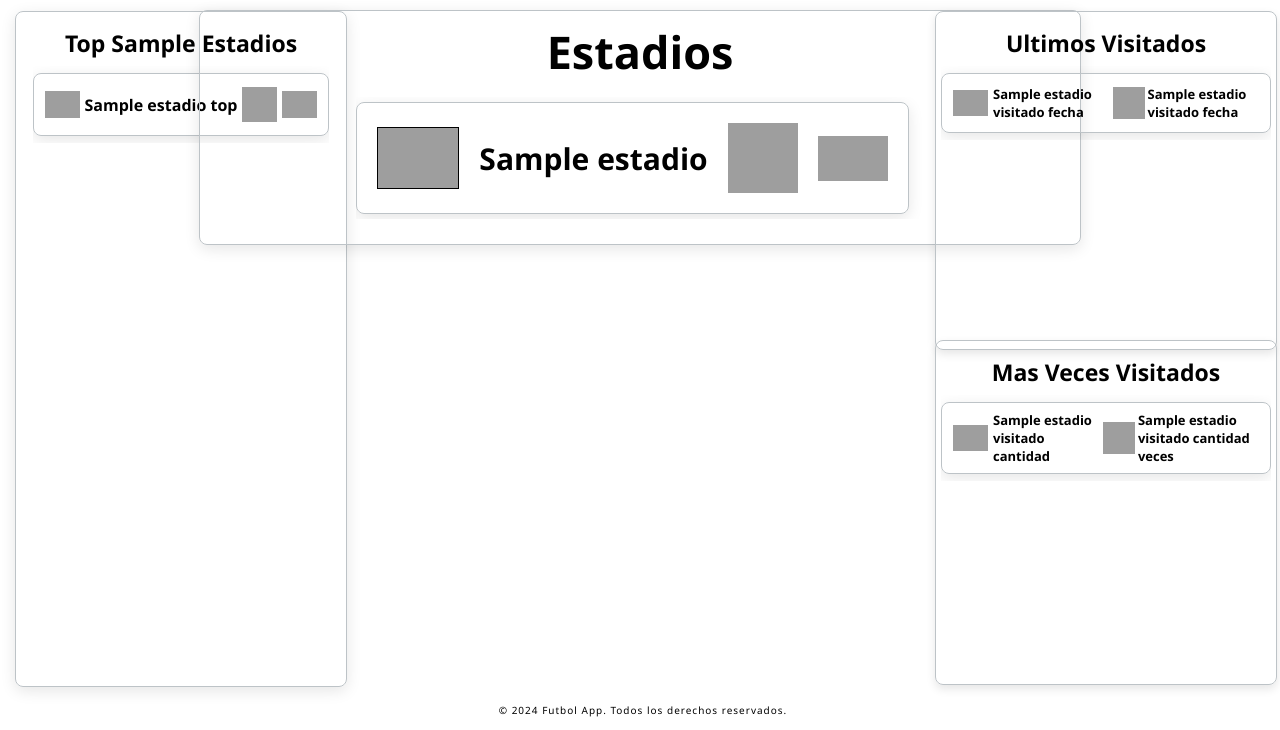
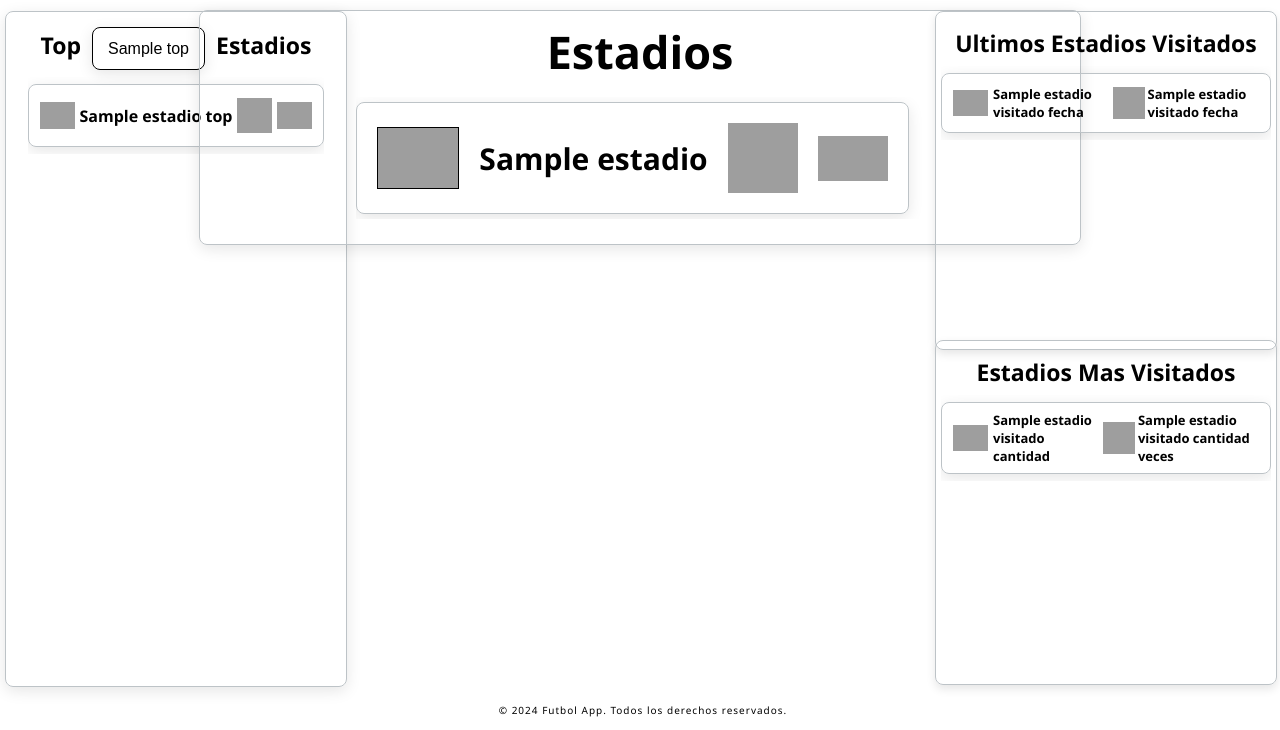
Before and after one commit to nachodorado98/Flask-Futbol-Azure, a Python web app: template web/src/templates/estadios.html in a window 1280 px wide. Shown: the part 70-800 px from the top of the page. Run offline with Jinja, Linux system fonts and the light colour scheme; the template is opened without the code that fills it: most values are stand-ins (such as "Sample title", 1, 10 or a date in 2020); grey boxes are pictures that could not be loaded.

Commit message:
Indicacion de estadio asistido en pagina estadio. Filtro de los estadios top en pagina estadios. Mejoras varias

```diff
--- a/web/src/blueprints/partidos.py
+++ b/web/src/blueprints/partidos.py
@@ -47,6 +47,8 @@ def pagina_partidos():
 								usuario=current_user.id,
 								equipo=equipo,
 								nombre_equipo=nombre_equipo,
+								temporada_filtrada=None,
+								local=local,
 								url_imagen_escudo=URL_DATALAKE_ESCUDOS)
 
 	temporada_filtrada=temporadas[0] if not temporada else temporada
@@ -59,6 +61,8 @@ def pagina_partidos():
 						usuario=current_user.id,
 						equipo=equipo,
 						nombre_equipo=nombre_equipo,
+						temporada_filtrada=temporada_filtrada,
+						local=local,
 						url_imagen_escudo=URL_DATALAKE_ESCUDOS)
 
 	partidos_ganados=len(list(filter(lambda partido: partido[-1]==1, partidos_filtrados)))
@@ -76,4 +80,5 @@ def pagina_partidos():
 							partidos_ganados=partidos_ganados,
 							partidos_asistidos=partidos_asistidos_filtrados,
 							numero_partidos_asistidos=len(partidos_asistidos_filtrados),
+							local=local,
 							url_imagen_escudo=URL_DATALAKE_ESCUDOS)
--- a/web/src/static/css/estadio.css
+++ b/web/src/static/css/estadio.css
@@ -20,6 +20,12 @@
     font-size: 55px;
     margin: 0px;
     color: var(--color-secundario)
+}
+
+.tarjeta-estadio .estadio-asistido {
+    margin-top: 10px;
+    width: 38px;
+    height: 38px;
 }
 
 .equipo-estadio {
--- a/web/src/static/css/estadios.css
+++ b/web/src/static/css/estadios.css
@@ -106,7 +106,7 @@
     flex-direction: column;
     display: flex;
     align-items: center;
-    margin: 10px auto 10px 15px;
+    margin: 10px auto 10px 5px;
     padding: 5px;
     border: 1px solid #bdc3c7;
     border-radius: 8px;
@@ -114,7 +114,7 @@
     cursor: default;
     background-color: var(--color-primario);
     color: var(--color-secundario);
-    width: 320px;
+    width: 330px;
     position: fixed;
     top: 71px;
     bottom: 33px;
@@ -199,6 +199,49 @@
     margin-top: 5px;
     width: 35px;
     height: 22,5px;
+}
+
+.desplegable-cantidad-estadios {
+    display: inline-block;
+    align-items: center;
+    margin-left: 5px;
+    margin-right: 5px;
+}
+
+.custom-select-wrapper {
+    position: relative;
+    display: inline-block;
+}
+
+.custom-select {
+    position: relative;
+    width: auto;
+}
+
+.select-estadios {
+    display: block;
+    padding: 12px 15px;
+    border: 1px solid;
+    border-radius: 8px;
+    background-color: var(--color-primario);
+    color: var(--color-secundario);
+    cursor: pointer;
+    box-shadow: 0 4px 15px rgba(0, 0, 0, 0.1);
+    font-size: 16px;
+    appearance: none;
+    -webkit-appearance: none;
+    -moz-appearance: none;
+}
+
+.select-estadios:focus {
+    outline: none;
+    border-color: var(--color-secundario);
+    box-shadow: 0 0 5px var(--color-secundario);
+}
+
+.select-estadios option {
+    background-color: var(--color-primario);
+    color: var(--color-secundario);
 }
 
 .tarjeta-estadios-visitados-fecha {
--- a/web/src/static/css/partidos.css
+++ b/web/src/static/css/partidos.css
@@ -62,7 +62,7 @@ body {
     margin: 2px 0;
     margin-top: 30px;
     padding: 0;
-    font-size: 18px;
+    font-size: 22px;
 }
 
 .circulo-partidos-totales .valor-circulo-partidos-totales,
@@ -195,7 +195,8 @@ body {
 
 .contenedor-titulo {
     width: 100%;
-    max-width: 850px;
+    max-width: 900px;
+    min-width: 900px;
     margin: 0px auto;
     margin-bottom: 15px;
     padding: 0px;
@@ -208,7 +209,7 @@ body {
 }
 
 .contenedor-titulo h1 {
-    font-size: 40px;
+    font-size: 35px;
 }
 
 .contenedor-tarjetas-partidos{
--- /dev/null
+++ b/web/src/static/js/estadios_top.js
@@ -0,0 +1,5 @@
+function estadiosTopFiltro() {
+    const select = document.getElementById('cantidad-estadios-select');
+    const valorSeleccionado = select.value;
+    window.location.href = `/estadios?top_estadios=${valorSeleccionado}`;
+}
--- a/web/src/templates/estadios.html
+++ b/web/src/templates/estadios.html
@@ -9,7 +9,24 @@
 <div class="contenedor-lateral contenedor-lateral-izq">
     <div class="tarjeta-estadios-top-totales">
 
-        <p class="titulo-top-estadios"><strong>Top {{ numero_top }} Estadios</strong></p>
+        <div class="titulo-top-estadios">
+            <strong>Top
+                <div class="desplegable-cantidad-estadios">
+                    <div class="custom-select-wrapper">
+                        <div class="custom-select">
+                            <select id="cantidad-estadios-select" class="select-estadios" onchange="estadiosTopFiltro()">
+                                {% for top in tops %}
+                                    <option value="{{ top }}" {% if numero_top==top %} selected {% endif %}>
+                                        {{ top }}
+                                    </option>
+                                {% endfor %}
+                            </select>
+                        </div>
+                    </div>
+                </div>
+                Estadios
+            </strong>
+        </div>
 
         {% if datos_estadios_top %}
 
@@ -55,6 +72,8 @@
 
     </div>
 </div>
+
+<script src="{{ url_for('static', filename='js/estadios_top.js') }}"></script>
 
 {% endblock contenedor_lateral_izq %}
 
@@ -118,7 +137,7 @@
     {% if estadios_asistidos_fecha %}
         <div class="tarjeta-estadios-visitados-fecha">
 
-        <p class="titulo-estadios-visitados-fecha"><strong>Ultimos Visitados</strong></p>
+        <p class="titulo-estadios-visitados-fecha"><strong>Ultimos Estadios Visitados</strong></p>
 
         <div class="tarjetas-estadios-visitados-totales-fecha">
                 <div class="tarjetas-estadios-visitados-totales-fecha-wrapper">
@@ -160,7 +179,7 @@
     {% if estadios_asistidos_cantidad %}
         <div class="tarjeta-estadios-visitados-cantidad">
 
-        <p class="titulo-estadios-visitados-cantidad"><strong>Mas Veces Visitados</strong></p>
+        <p class="titulo-estadios-visitados-cantidad"><strong>Estadios Mas Visitados</strong></p>
 
         <div class="tarjetas-estadios-visitados-totales-cantidad">
                 <div class="tarjetas-estadios-visitados-totales-cantidad-wrapper">
--- a/web/src/templates/partido.html
+++ b/web/src/templates/partido.html
@@ -198,7 +198,7 @@
         {% endif %}
 
         <button class="button-volver-partido" onclick="window.location.href='/partidos?temporada={{ partido[14] }}'">
-            Partidos Temporada {{ partido[14] }}
+            Partidos Temporada {{ partido[14]-1 }}/{{ partido[14] }}
         </button>
 
         {% if partido_id_siguiente %}
--- a/web/src/templates/partidos.html
+++ b/web/src/templates/partidos.html
@@ -44,15 +44,15 @@
 
         <div class="contenedor-lateral contenedor-lateral-izq">
             <div class="circulo-partidos-totales">
-                <p class="titulo-circulo-partidos-totales">Partidos Jugados {{ temporada_filtrada }}</p>
+                <p class="titulo-circulo-partidos-totales">Partidos Jugados</p>
                 <p class="valor-circulo-partidos-totales"><strong>{{ numero_partidos }}</strong></p>
             </div>
             <div class="circulo-partidos-ganados">
-                <p class="titulo-circulo-partidos-ganados">Partidos Ganados {{ temporada_filtrada }}</p>
+                <p class="titulo-circulo-partidos-ganados">Partidos Ganados</p>
                 <p class="valor-circulo-partidos-ganados"><strong>{{ partidos_ganados }}</strong></p>
             </div>
             <div class="circulo-partidos-asistidos">
-                <p class="titulo-circulo-partidos-asistidos">Partidos Asistidos {{ temporada_filtrada }}</p>
+                <p class="titulo-circulo-partidos-asistidos">Partidos Asistidos</p>
                 <p class="valor-circulo-partidos-asistidos"><strong>{{ numero_partidos_asistidos }}</strong></p>
             </div>
         </div>
@@ -66,7 +66,23 @@
                 {% block partidos %}
 
                 <div class="contenedor-titulo">
-                    <h1>Partidos del {{ nombre_equipo }}</h1>
+                    <h1>
+
+                        {% if temporada_filtrada is none %}
+                            Partidos del {{ nombre_equipo }}
+                        {% else %}
+                            Partidos del {{ nombre_equipo }} {{ temporada_filtrada-1 }}/{{ temporada_filtrada }}
+                        {% endif %}
+
+                        {% if local==1 %}
+                            <img src="{{ url_for('static', filename='imagenes/iconos/local.png') }}" alt="Local Filtrado" height="30">
+                        {% elif local==2 %}
+                            <img src="{{ url_for('static', filename='imagenes/iconos/visitante.png') }}" alt="Visitante Filtrado" height="30">
+                        {% else %}
+                            <img src="{{ url_for('static', filename='imagenes/iconos/calendario.png') }}" alt="Total Filtrado" height="30">
+                        {% endif %}
+
+                    </h1>
                 </div>
 
                 {% endblock partidos %}
```
Also changed, not shown: web/src/blueprints/estadio.py (+7 -3 lines), web/src/database/conexion.py (+17 -1 lines), web/src/templates/estadio.html (+6 -1 lines), web/tests/testapp/test_pagina_estadio.py (+40 -0 lines), web/tests/testapp/test_pagina_estadios.py (+2 -2 lines), web/tests/testapp/test_pagina_partidos.py (+45 -4 lines), web/tests/testdatabase/test_tabla_estadios.py (+22 -0 lines), web/src/static/imagenes/iconos/estadio_asistido.png (added).
